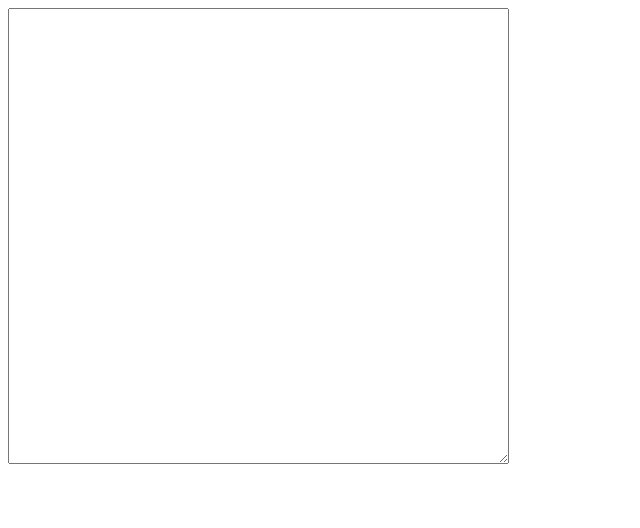
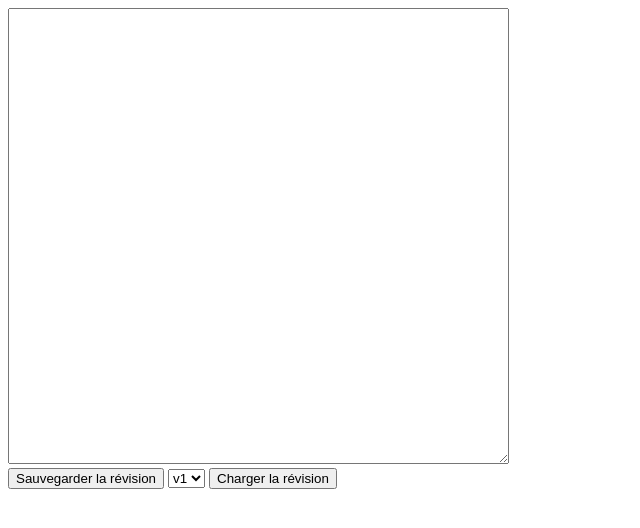
Before and after one commit to MagicRR/localStorageJS, a plain HTML site: page test.html in a window 1280 px wide. Shown: the whole page, without its empty margins (0-640 px from the left). Drawn offline with nearby package versions, Linux system fonts and the light colour scheme.

Commit message:
ajout button

```diff
--- a/js/script.js
+++ b/js/script.js
@@ -1,6 +1,7 @@
 
 $(document).ready(function(){
     window.onbeforeunload = function (e) {
+
     };
 
     if(typeof localStorage!='undefined')
--- a/test.html
+++ b/test.html
@@ -9,6 +9,11 @@
     <body>
 
         <textarea rows="30" cols="60" id="message" name="message" onchange="localStorage.message=this.value"></textarea>
+        </br><button id="save">Sauvegarder la révision</button>
+        <select id="select_revision">
+            <option value="valeur">v1</option>
+        </select>
+        <button id="load">Charger la révision</button>
 
     </body>
 </html>
```
Lines whose indentation alone changed are shown as unchanged.
